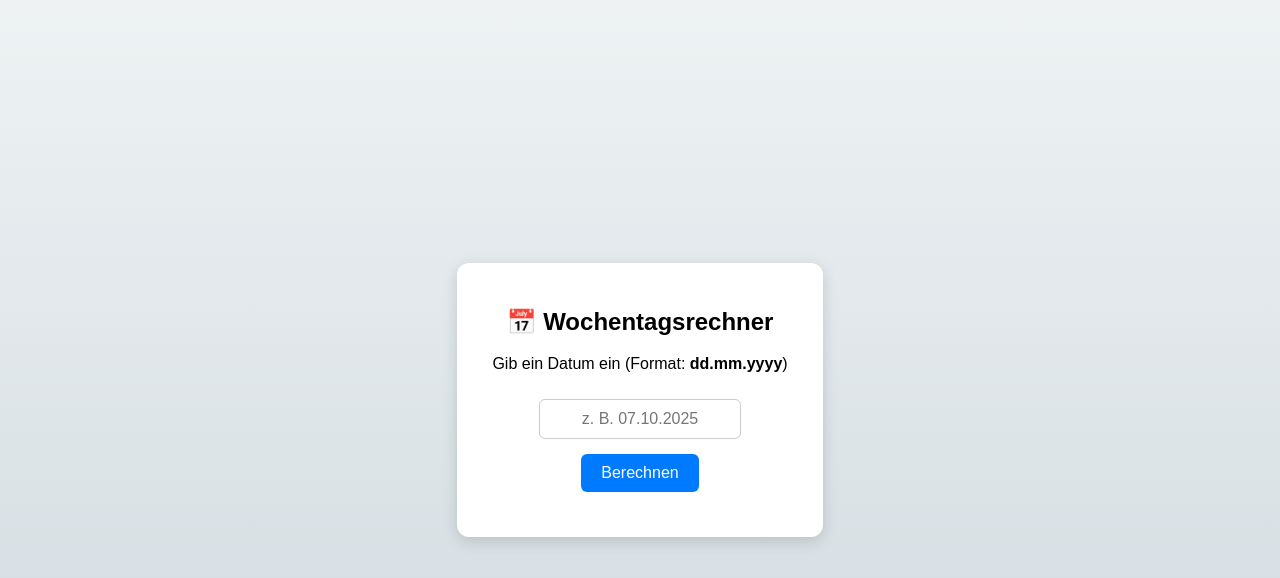
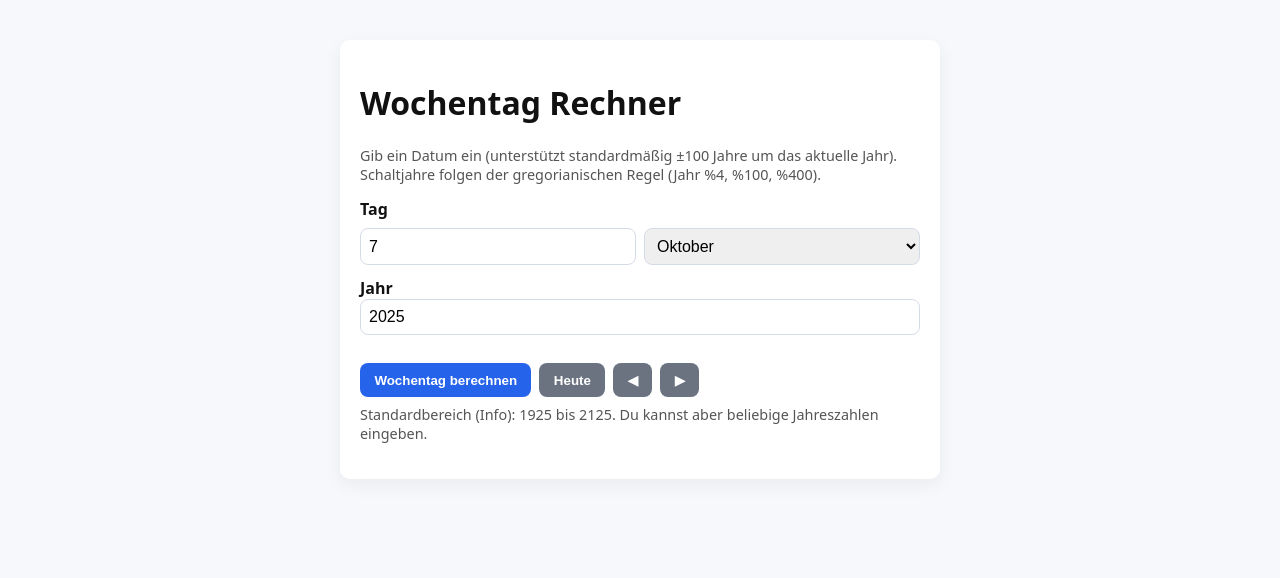
Before and after one commit to finnenen/Wochentage, a plain HTML site: page index.html in a window 1280 px wide. Drawn offline with Linux system fonts and the light colour scheme.

Commit message:
Refactor HTML structure and styles for clarity

```diff
--- a/index.html
+++ b/index.html
@@ -1,129 +1,204 @@
-<!DOCTYPE html>
+<!doctype html>
 <html lang="de">
 <head>
-  <meta charset="UTF-8">
-  <meta name="viewport" content="width=device-width, initial-scale=1.0">
-  <title>Wochentagsrechner</title>
+  <meta charset="utf-8" />
+  <meta name="viewport" content="width=device-width,initial-scale=1" />
+  <title>Wochentag Rechner</title>
   <style>
-    body {
-      font-family: Arial, sans-serif;
-      background: linear-gradient(180deg, #eef2f3, #cfd9df);
-      display: flex;
-      flex-direction: column;
-      align-items: center;
-      justify-content: center;
-      height: 100vh;
-      margin: 0;
-    }
-
-    .container {
-      background: white;
-      padding: 25px 35px;
-      border-radius: 12px;
-      box-shadow: 0 4px 15px rgba(0,0,0,0.15);
-      text-align: center;
-    }
-
-    input[type="text"] {
-      padding: 10px;
-      width: 180px;
-      font-size: 16px;
-      margin-top: 10px;
-      text-align: center;
-      border: 1px solid #ccc;
-      border-radius: 6px;
-    }
-
-    button {
-      margin-top: 15px;
-      padding: 10px 20px;
-      font-size: 16px;
-      border: none;
-      border-radius: 6px;
-      background-color: #007bff;
-      color: white;
-      cursor: pointer;
-      transition: 0.2s;
-    }
-
-    button:hover {
-      background-color: #0056b3;
-    }
-
-    #result {
-      margin-top: 20px;
-      font-size: 18px;
-      font-weight: bold;
-    }
+    body { font-family: system-ui, -apple-system, "Segoe UI", Roboto, "Helvetica Neue", Arial; padding: 2rem; background:#f7f8fb; color:#111; }
+    .card { background: #fff; padding: 1.25rem; border-radius: 10px; box-shadow: 0 6px 18px rgba(20,30,50,0.06); max-width:560px; margin:auto; }
+    label { display:block; margin-top:0.75rem; font-weight:600; }
+    .row { display:flex; gap:.5rem; margin-top:.5rem; }
+    input[type="number"], select { padding:.5rem; border:1px solid #d6dbe8; border-radius:8px; font-size:1rem; width:100%; box-sizing:border-box; }
+    button { margin-top:1rem; padding:.6rem .9rem; border-radius:8px; border:0; background:#2563eb; color:white; font-weight:600; cursor:pointer; }
+    button.secondary { background:#6b7280; }
+    .result { margin-top:1rem; font-size:1.25rem; font-weight:700; }
+    .hint { color:#555; margin-top:.5rem; font-size:.9rem; }
+    .bad { color:#b91c1c; font-weight:700; }
   </style>
 </head>
 <body>
+  <main class="card" role="main">
+    <h1>Wochentag Rechner</h1>
+    <p class="hint">Gib ein Datum ein (unterstützt standardmäßig ±100 Jahre um das aktuelle Jahr). Schaltjahre folgen der gregorianischen Regel (Jahr %4, %100, %400).</p>
 
-  <div class="container">
-    <h2>📅 Wochentagsrechner</h2>
-    <p>Gib ein Datum ein (Format: <strong>dd.mm.yyyy</strong>)</p>
-    <input type="text" id="dateInput" placeholder="z. B. 07.10.2025">
-    <br>
-    <button onclick="calculateWeekday()">Berechnen</button>
-    <div id="result"></div>
-  </div>
+    <label for="day">Tag</label>
+    <div class="row">
+      <input id="day" type="number" min="1" max="31" value="1" />
+      <select id="month" aria-label="Monat">
+        <option value="1">Januar</option>
+        <option value="2">Februar</option>
+        <option value="3">März</option>
+        <option value="4">April</option>
+        <option value="5">Mai</option>
+        <option value="6">Juni</option>
+        <option value="7">Juli</option>
+        <option value="8">August</option>
+        <option value="9">September</option>
+        <option value="10">Oktober</option>
+        <option value="11">November</option>
+        <option value="12">Dezember</option>
+      </select>
+    </div>
+
+    <label for="year">Jahr</label>
+    <input id="year" type="number" />
+
+    <div class="row" style="margin-top:.75rem;">
+      <button id="calc">Wochentag berechnen</button>
+      <button id="today" class="secondary" type="button">Heute</button>
+      <button id="prev" class="secondary" type="button" title="Vortag">◀</button>
+      <button id="next" class="secondary" type="button" title="Nächster Tag">▶</button>
+    </div>
+
+    <p class="hint" id="rangeHint"></p>
+    <p id="message" class="bad" aria-live="polite"></p>
+    <div class="result" id="result" aria-live="polite"></div>
+  </main>
 
   <script>
-    function isLeapYear(y) {
-      return (y % 4 === 0 && y % 100 !== 0) || (y % 400 === 0);
-    }
+    (function() {
+      // Deutsche Wochentagsnamen (Sonntag..Samstag)
+      const weekdays = ["Sonntag","Montag","Dienstag","Mittwoch","Donnerstag","Freitag","Samstag"];
 
-    function calculateWeekday() {
-      const input = document.getElementById('dateInput').value.trim();
-      const result = document.getElementById('result');
-
-      // Prüfen auf korrektes Format
-      const regex = /^(\d{2})\.(\d{2})\.(\d{4})$/;
-      const match = input.match(regex);
-      if (!match) {
-        result.textContent = "❌ Bitte Datum im Format dd.mm.yyyy eingeben.";
-        result.style.color = "red";
-        return;
+      // Hilfsfunktion: prüft gregorianisches Schaltjahr (inkl. Jahrhundertregel)
+      function isLeapYear(y) {
+        // y kann negativ sein (vor Christus) — wir behandeln die mathematische Regel identisch
+        return (y % 4 === 0) && (y % 100 !== 0 || y % 400 === 0);
       }
 
-      const day = parseInt(match[1]);
-      const month = parseInt(match[2]);
-      const year = parseInt(match[3]);
-
-      const monthValues = [6, 2, 3, 6, 1, 4, 6, 2, 5, 0, 3, 5];
-
-      let monthVal = monthValues[month - 1];
-      if (isLeapYear(year) && (month === 1 || month === 2)) {
-        monthVal -= 1;
+      // Zeller's Kongruenz (für Gregorianischen Kalender)
+      // Gibt 0=Samstag,1=Sonntag,...,6=Freitag zurück — wir passen nach Deutsch 0=Sonntag...
+      // Quelle: klassische Zeller-Formel; wir passen die Monats-/Jahresverschiebung für Jan/Feb an.
+      function zellersCongruence(day, month, year) {
+        let q = day;
+        let m = month;
+        let Y = year;
+        if (m === 1 || m === 2) { // Januar/Februar behandeln als Monat 13/14 des Vorjahres
+          m += 12;
+          Y -= 1;
+        }
+        const K = Y % 100;
+        const J = Math.floor(Y / 100);
+        // Zeller-Formel (Gregorian)
+        const h = (q + Math.floor((13*(m+1))/5) + K + Math.floor(K/4) + Math.floor(J/4) + 5*J) % 7;
+        // h: 0=Samstag,1=Sonntag,2=Montag,...,6=Freitag
+        // Wir wandeln in 0=Sonntag..6=Samstag:
+        const dayIndex = (h + 6) % 7;
+        return dayIndex;
       }
 
-      const weekdays = ["Saturday", "Sunday", "Monday", "Tuesday", "Wednesday", "Thursday", "Friday"];
-
-      let yearDiff = year - 2000;
-      let leapCount = 0;
-
-      if (yearDiff >= 0) {
-        for (let y = 2000; y < year; y++) {
-          if (isLeapYear(y)) leapCount++;
-        }
-      } else {
-        for (let y = year; y < 2000; y++) {
-          if (isLeapYear(y)) leapCount--;
-        }
+      // Prüft, ob Datum existiert (monatsabhängig, Schaltjahr berücksichtigen)
+      function validateDate(d, m, y) {
+        if (!Number.isInteger(d) || !Number.isInteger(m) || !Number.isInteger(y)) return false;
+        if (m < 1 || m > 12) return false;
+        if (d < 1) return false;
+        const mdays = [31, (isLeapYear(y) ? 29 : 28), 31,30,31,30,31,31,30,31,30,31];
+        return d <= mdays[m-1];
       }
 
-      const changeVal = (yearDiff + leapCount) % 7;
-      const weekdayIndex = (day + (monthVal + changeVal) % 7) % 7;
-      const weekday = weekdays[weekdayIndex];
+      // Elemente
+      const dayEl = document.getElementById('day');
+      const monthEl = document.getElementById('month');
+      const yearEl = document.getElementById('year');
+      const calcBtn = document.getElementById('calc');
+      const resultEl = document.getElementById('result');
+      const messageEl = document.getElementById('message');
+      const rangeHint = document.getElementById('rangeHint');
+      const todayBtn = document.getElementById('today');
+      const prevBtn = document.getElementById('prev');
+      const nextBtn = document.getElementById('next');
 
-      if (year >= 2000) {
-        result.textContent = `📆 Dein Datum wird ein ${weekday}.`;
-      } else {
-        result.textContent = `📆 Dein Datum war ein ${weekday}.`;
+      // Standardbereich: +/- 100 Jahre um aktuelles Jahr (nur als Info)
+      const now = new Date();
+      const currentYear = now.getFullYear();
+      const minYear = currentYear - 100;
+      const maxYear = currentYear + 100;
+      rangeHint.textContent = `Standardbereich (Info): ${minYear} bis ${maxYear}. Du kannst aber beliebige Jahreszahlen eingeben.`;
+
+      // Setze heutiges Datum initial
+      function setDateTo(d) {
+        dayEl.value = d.getDate();
+        monthEl.value = d.getMonth() + 1;
+        yearEl.value = d.getFullYear();
+        resultEl.textContent = '';
+        messageEl.textContent = '';
       }
-      result.style.color = "#333";
-    }
+      setDateTo(now);
+
+      // Kernfunktion: berechne, validiere, zeige Ergebnis
+      function calculateAndShow() {
+        messageEl.textContent = '';
+        resultEl.textContent = '';
+
+        // Lese Werte
+        const d = parseInt(dayEl.value, 10);
+        const m = parseInt(monthEl.value, 10);
+        const y = parseInt(yearEl.value, 10);
+
+        // Validierung
+        if (!Number.isFinite(d) || !Number.isFinite(m) || !Number.isFinite(y)) {
+          messageEl.textContent = 'Bitte Tag, Monat und Jahr korrekt eingeben.';
+          return;
+        }
+        // Optional: weichen Hinweis, wenn Jahr weit außerhalb des ±100 Bereichs
+        if (y < minYear || y > maxYear) {
+          messageEl.textContent = `Hinweis: Jahr liegt außerhalb des Bereichs ${minYear}–${maxYear}. Die Berechnung verwendet den gregorianischen Algorithmus.`;
+        }
+
+        if (!validateDate(d, m, y)) {
+          messageEl.textContent = 'Dieses Datum ist ungültig (z. B. 31. April oder 29. Februar in einem Nicht-Schaltjahr).';
+          return;
+        }
+
+        // Berechne Wochentag mit Zeller
+        const idx = zellersCongruence(d, m, y);
+        const dayName = weekdays[idx];
+
+        // Ausgabe mit formatierter Darstellung
+        const monthNames = ["Januar","Februar","März","April","Mai","Juni","Juli","August","September","Oktober","November","Dezember"];
+        resultEl.textContent = `${d}. ${monthNames[m-1]} ${y} → ${dayName}`;
+      }
+
+      // Buttons
+      calcBtn.addEventListener('click', calculateAndShow);
+      todayBtn.addEventListener('click', () => setDateTo(new Date()));
+
+      // Hilfsfunktionen: inkrementiere/dekrementiere Datum
+      function getDateFromInputs() {
+        return { d: parseInt(dayEl.value,10), m: parseInt(monthEl.value,10), y: parseInt(yearEl.value,10) };
+      }
+      function setInputsFromDateObj(obj) {
+        dayEl.value = obj.d;
+        monthEl.value = obj.m;
+        yearEl.value = obj.y;
+      }
+      function addDays(delta) {
+        const { d, m, y } = getDateFromInputs();
+        // Baue ein JS Date-Objekt (monat-1), manipuliere UTC um Zeitzone-Effekte zu vermeiden
+        // JS Date unterstützt Jahre außerhalb ±100, so wir müssen etwas vorsichtig sein.
+        // Wir erstellen Date in local zone but operate by milliseconds.
+        const jsDate = new Date(y, m-1, d);
+        jsDate.setDate(jsDate.getDate() + delta);
+        setInputsFromDateObj({ d: jsDate.getDate(), m: jsDate.getMonth()+1, y: jsDate.getFullYear() });
+        calculateAndShow();
+      }
+      prevBtn.addEventListener('click', () => addDays(-1));
+      nextBtn.addEventListener('click', () => addDays(1));
+
+      // Enter-Taste löst Berechnung aus
+      [dayEl, monthEl, yearEl].forEach(el => {
+        el.addEventListener('keydown', (ev) => {
+          if (ev.key === 'Enter') calculateAndShow();
+        });
+      });
+
+      // Beispieltests in Kommentarform (du kannst sie im Browser-Dev-Console nachprüfen):
+      // 1 Jan 2000 = Samstag
+      // 29 Feb 2000 = Dienstag (2000 ist Schaltjahr, weil %400)
+      // 28 Feb 1900 = Mittwoch, 1 Mar 1900 = Donnerstag (1900 ist kein Schaltjahr)
+      // 31 Oct 2025 = ?
+    })();
   </script>
-
 </body>
 </html>
```
